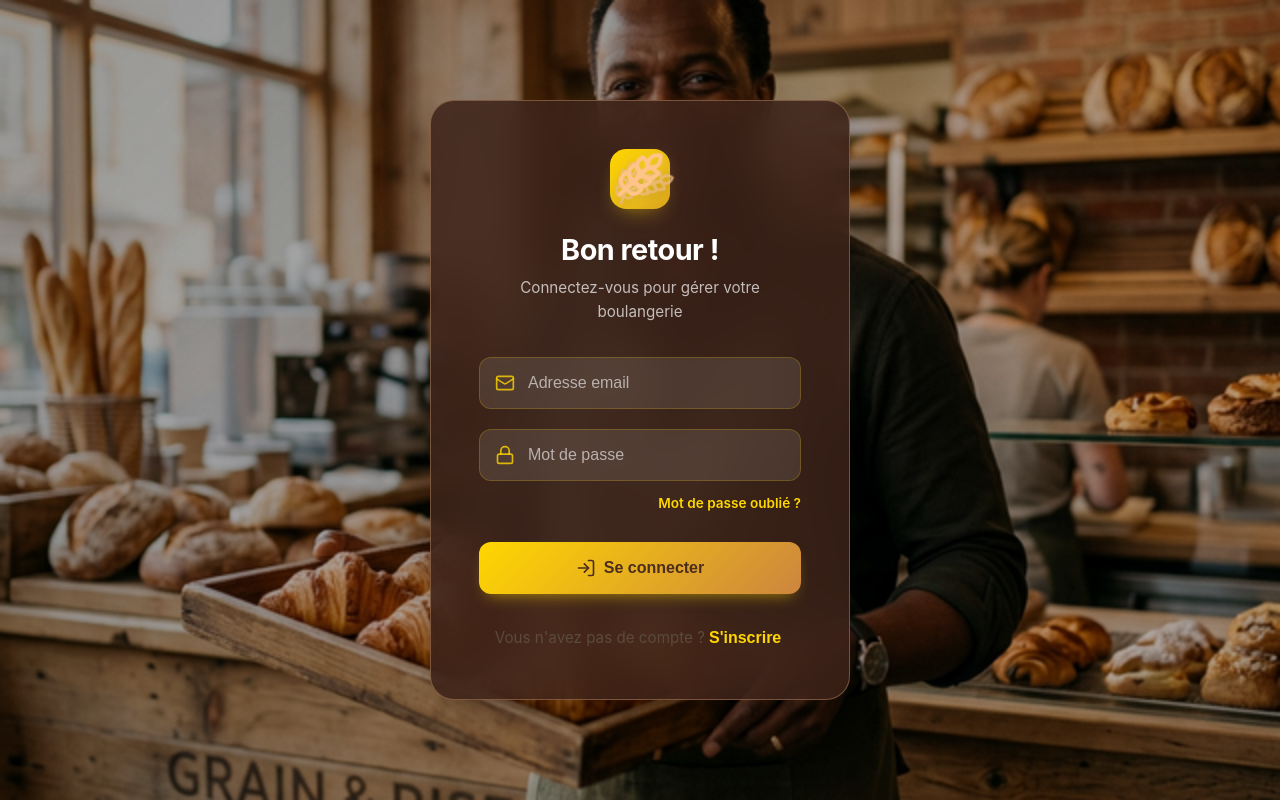
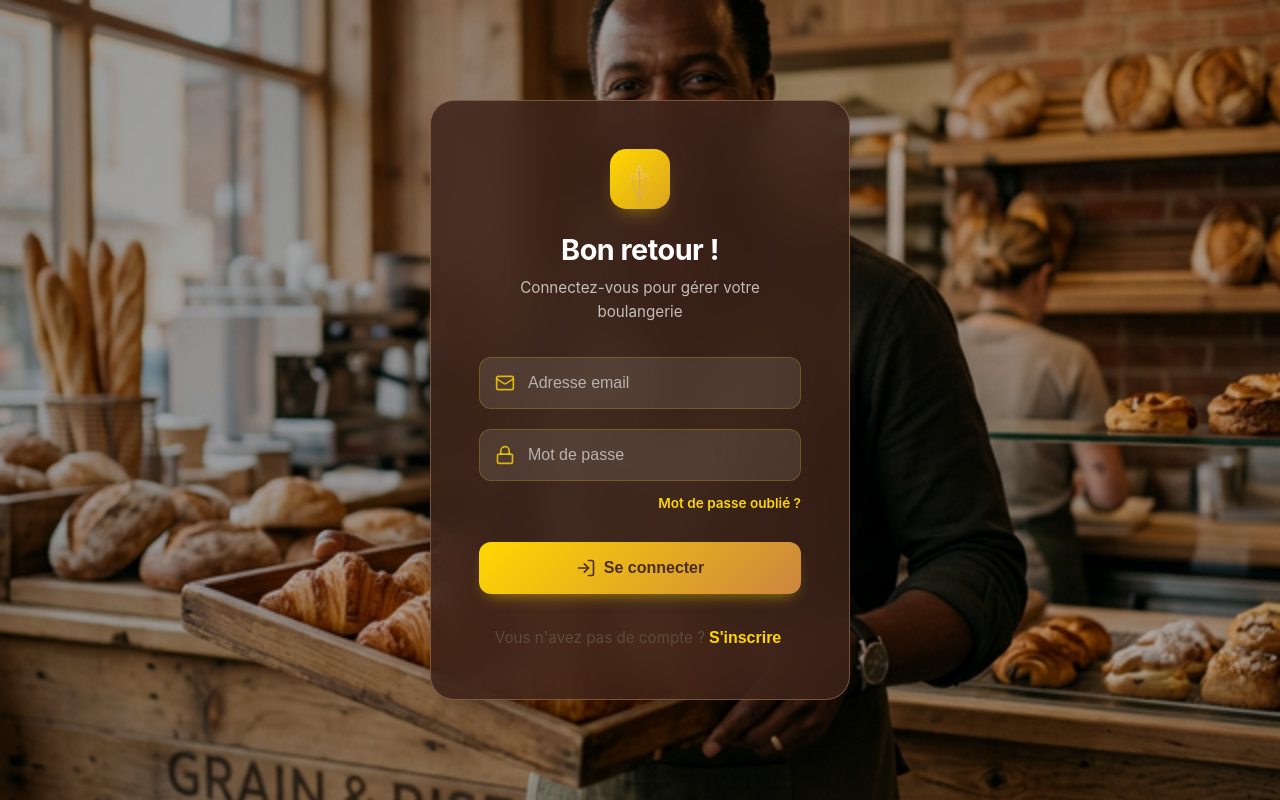
Before and after one commit to syllamohamedmhd99-bot/Pain-quotidien, a React (Vite) app: page /auth in a window 1280 px wide. Built offline with nearby package versions, Linux system fonts and the light colour scheme.

Commit message:
correction

```diff
--- a/src/components/WheatLogo.css
+++ b/src/components/WheatLogo.css
@@ -1,81 +1,82 @@
-.wheat-bouquet {
-    position: relative;
-    width: 100%;
-    height: 100%;
+.wheat-logo-container {
     display: flex;
     align-items: center;
     justify-content: center;
-    animation: sway 4s ease-in-out infinite;
+    overflow: visible;
 }
 
-.wheat-stalk {
-    position: absolute;
-    transform-origin: bottom center;
-    /* Golden realistic palette */
-    color: #e9c46a;
-    /* Base Gold */
-    stroke: #d4a373;
-    /* Amber stroke for depth */
-    stroke-width: 2;
-    transition: var(--transition-smooth);
-    filter: drop-shadow(0 2px 4px rgba(0, 0, 0, 0.15)) brightness(1.1);
+.wheat-svg-bouquet {
+    width: 100%;
+    height: 100%;
+    overflow: visible;
 }
 
-.stalk-1 {
-    transform: rotate(-28deg) translateX(-4px);
-    opacity: 0.8;
-    color: #f4a261;
-    /* Slightly darker/toasted */
-    animation: individual-sway-1 5s ease-in-out infinite;
+.stalk-group {
+    transform-origin: 50px 95px;
+    transition: var(--transition-smooth);
 }
 
-.stalk-2 {
-    transform: rotate(0deg) translateY(-4px);
-    z-index: 2;
-    color: #ffd700;
-    /* Brightest Gold */
-    filter: drop-shadow(0 4px 8px rgba(233, 196, 106, 0.3)) brightness(1.2);
+.stalk-middle {
+    animation: sway-middle 5s ease-in-out infinite;
 }
 
-.stalk-3 {
-    transform: rotate(28deg) translateX(4px);
-    opacity: 0.8;
-    color: #e9c46a;
-    animation: individual-sway-2 6s ease-in-out infinite;
+.stalk-left {
+    animation: sway-left 6s ease-in-out infinite;
+    opacity: 0.85;
 }
 
-@keyframes sway {
+.stalk-right {
+    animation: sway-right 5.5s ease-in-out infinite;
+    opacity: 0.85;
+}
+
+@keyframes sway-middle {
 
     0%,
     100% {
-        transform: rotate(-2deg);
+        transform: rotate(-1.5deg);
     }
 
     50% {
-        transform: rotate(2deg);
+        transform: rotate(1.5deg);
     }
 }
 
-@keyframes individual-sway-1 {
+@keyframes sway-left {
 
     0%,
     100% {
-        transform: rotate(-28deg) translateX(-4px);
+        transform: rotate(-2deg) scale(0.98);
     }
 
     50% {
-        transform: rotate(-32deg) translateX(-5px);
+        transform: rotate(2deg) scale(1);
     }
 }
 
-@keyframes individual-sway-2 {
+@keyframes sway-right {
 
     0%,
     100% {
-        transform: rotate(28deg) translateX(4px);
+        transform: rotate(-2.5deg) scale(0.98);
     }
 
     50% {
-        transform: rotate(32deg) translateX(5px);
+        transform: rotate(2.5deg) scale(1.02);
     }
 }
+
+/* Subtle grain pulse glow */
+.stalk-group circle {
+    animation: grain-glow 3s ease-in-out infinite alternate;
+}
+
+@keyframes grain-glow {
+    from {
+        filter: brightness(1);
+    }
+
+    to {
+        filter: brightness(1.2) drop-shadow(0 0 2px rgba(255, 215, 0, 0.4));
+    }
+}
--- a/src/components/WheatLogo.jsx
+++ b/src/components/WheatLogo.jsx
@@ -1,15 +1,62 @@
 import React from 'react';
-import { Wheat } from 'lucide-react';
 import './WheatLogo.css';
 
 export default function WheatLogo({ size = 32, className = "" }) {
     return (
         <div className={`wheat-logo-container ${className}`} style={{ width: size, height: size }}>
-            <div className="wheat-bouquet">
-                <Wheat size={size * 0.75} className="wheat-stalk stalk-1" />
-                <Wheat size={size * 1} className="wheat-stalk stalk-2" />
-                <Wheat size={size * 0.75} className="wheat-stalk stalk-3" />
-            </div>
+            <svg
+                viewBox="0 0 100 100"
+                fill="none"
+                xmlns="http://www.w3.org/2000/svg"
+                className="wheat-svg-bouquet"
+            >
+                <defs>
+                    <linearGradient id="wheat-gradient" x1="0%" y1="0%" x2="100%" y2="100%">
+                        <stop offset="0%" stopColor="#ffd700" /> {/* Gold */}
+                        <stop offset="50%" stopColor="#e9c46a" /> {/* Goldenrod */}
+                        <stop offset="100%" stopColor="#f4a261" /> {/* Sandy Brown */}
+                    </linearGradient>
+                    <filter id="glow">
+                        <feGaussianBlur stdDeviation="1.5" result="coloredBlur" />
+                        <feMerge>
+                            <feMergeNode in="coloredBlur" />
+                            <feMergeNode in="SourceGraphic" />
+                        </feMerge>
+                    </filter>
+                </defs>
+
+                {/* Left Stalk */}
+                <g className="stalk-group stalk-left">
+                    <path d="M50 95C40 80 35 60 35 40" stroke="#d4a373" strokeWidth="2" strokeLinecap="round" />
+                    <circle cx="35" cy="40" r="3" fill="url(#wheat-gradient)" />
+                    <circle cx="32" cy="45" r="2.5" fill="url(#wheat-gradient)" />
+                    <circle cx="38" cy="45" r="2.5" fill="url(#wheat-gradient)" />
+                    <circle cx="30" cy="52" r="2" fill="url(#wheat-gradient)" />
+                    <circle cx="40" cy="52" r="2" fill="url(#wheat-gradient)" />
+                </g>
+
+                {/* Middle Stalk */}
+                <g className="stalk-group stalk-middle">
+                    <path d="M50 95C50 75 50 55 50 25" stroke="#d4a373" strokeWidth="2.5" strokeLinecap="round" />
+                    <circle cx="50" cy="25" r="4" fill="url(#wheat-gradient)" filter="url(#glow)" />
+                    <circle cx="46" cy="32" r="3" fill="url(#wheat-gradient)" />
+                    <circle cx="54" cy="32" r="3" fill="url(#wheat-gradient)" />
+                    <circle cx="45" cy="40" r="2.8" fill="url(#wheat-gradient)" />
+                    <circle cx="55" cy="40" r="2.8" fill="url(#wheat-gradient)" />
+                    <circle cx="46" cy="48" r="2.5" fill="url(#wheat-gradient)" />
+                    <circle cx="54" cy="48" r="2.5" fill="url(#wheat-gradient)" />
+                </g>
+
+                {/* Right Stalk */}
+                <g className="stalk-group stalk-right">
+                    <path d="M50 95C60 80 65 60 65 40" stroke="#d4a373" strokeWidth="2" strokeLinecap="round" />
+                    <circle cx="65" cy="40" r="3" fill="url(#wheat-gradient)" />
+                    <circle cx="62" cy="45" r="2.5" fill="url(#wheat-gradient)" />
+                    <circle cx="68" cy="45" r="2.5" fill="url(#wheat-gradient)" />
+                    <circle cx="60" cy="52" r="2" fill="url(#wheat-gradient)" />
+                    <circle cx="70" cy="52" r="2" fill="url(#wheat-gradient)" />
+                </g>
+            </svg>
         </div>
     );
 }
```
